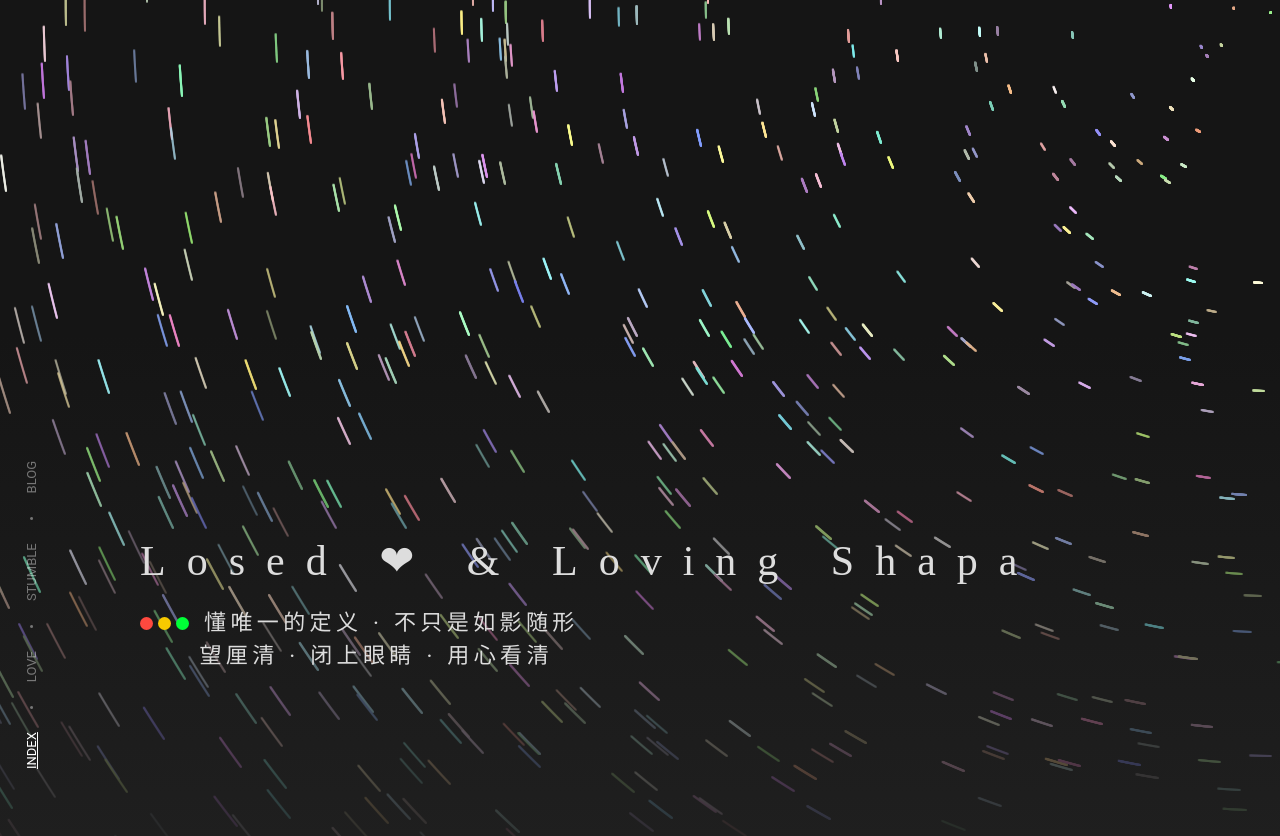
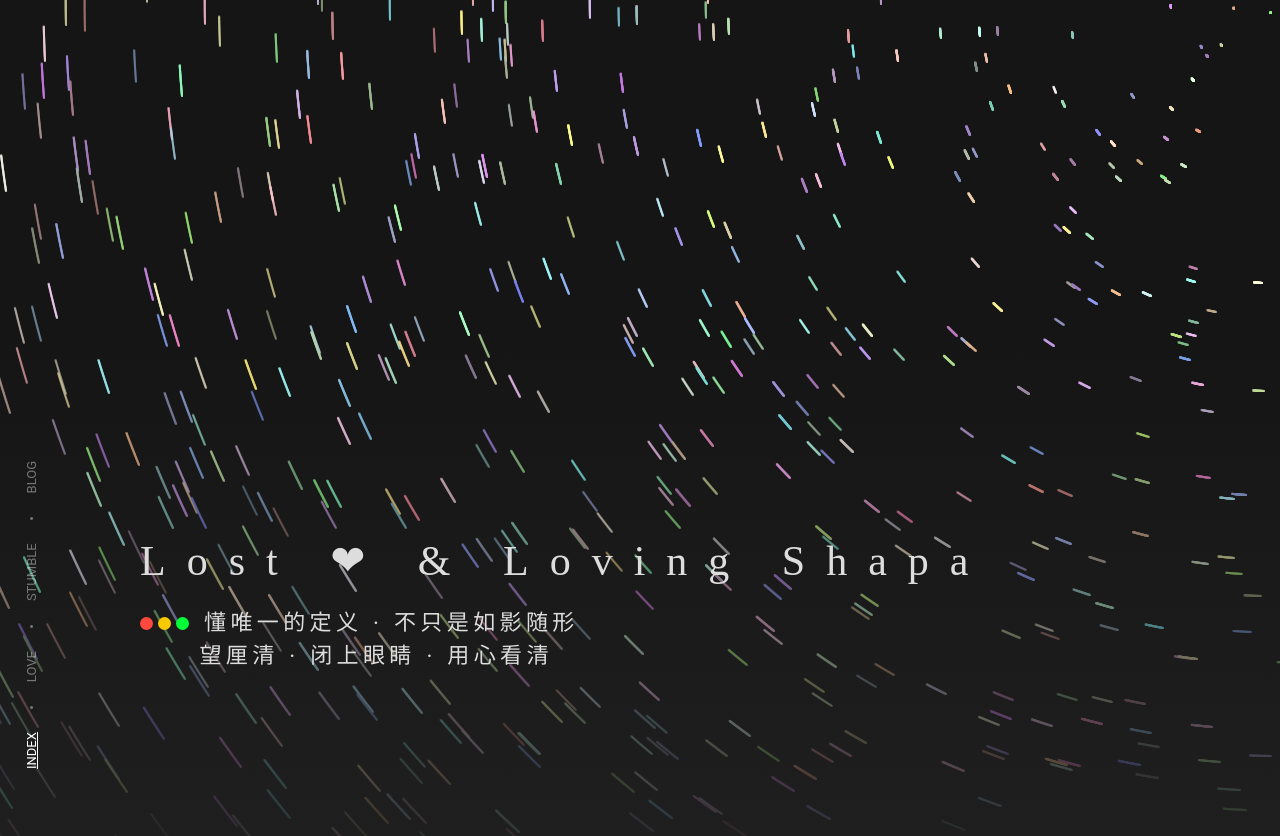
Before and after one commit to MercuryLoveShapa/Shapa.Love, a plain HTML site: page index.html in a window 1280 px wide. Shown: the top 836 px of the page. Drawn offline with Linux system fonts and the light colour scheme; animation ran at ten frames a second.

Commit message:
更新 index.html

```diff
--- a/index.html
+++ b/index.html
@@ -33,7 +33,7 @@
         <div class="ch intro">
             <div class="container">
                 <div class="hello">
-                    <h1 id="slogan">Losed ❤ & Loving Shapa</h1>
+                    <h1 id="slogan">Lost ❤ & Loving Shapa</h1>
                     <h2>
                         <div class="circle">
                             <span></span><span></span><span></span>
```
